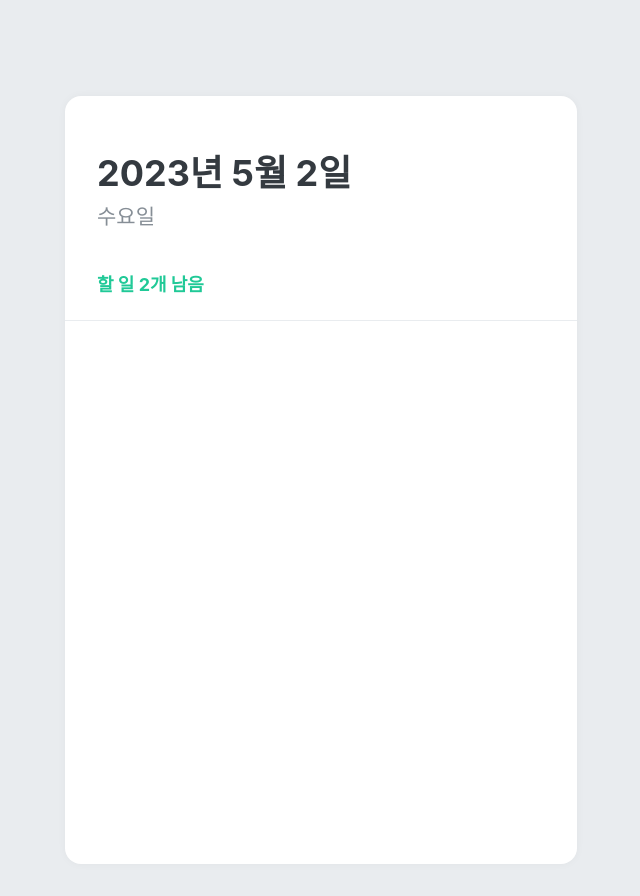
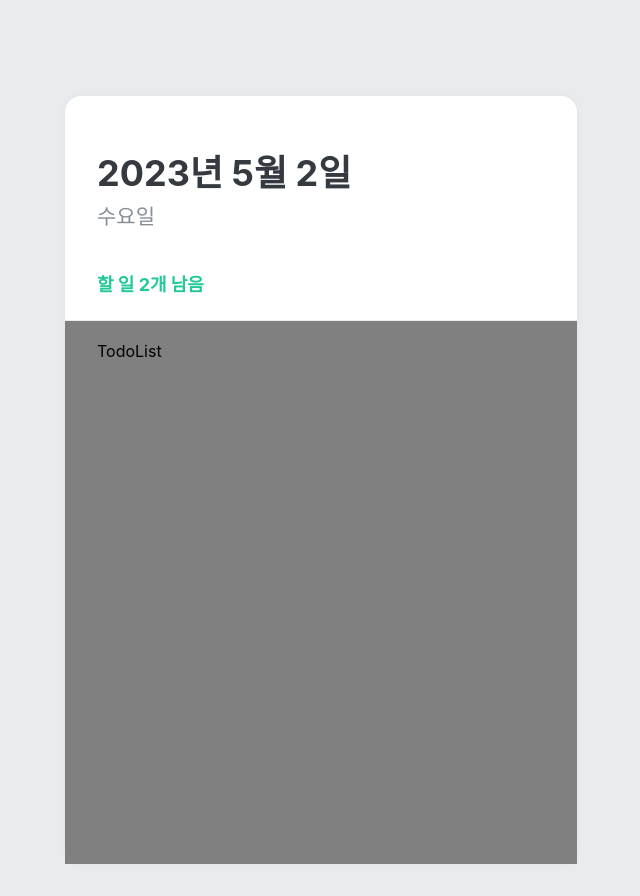
Before and after one commit to postforty/react-todolist-styledcomponents-vlpt, a React (Create React App) app in the folder todolist-js/: page / in a window 1280 px wide. Shown: the whole page, without its empty margins (319-959 px from the left). Built offline with nearby package versions, Linux system fonts and the light colour scheme.

Commit message:
[ADD] TodoList component

```diff
--- a/todolist-js/src/App.js
+++ b/todolist-js/src/App.js
@@ -1,6 +1,7 @@
 import { createGlobalStyle } from "styled-components";
 import TodoTemplate from "./components/TodoTemplate";
 import TodoHead from "./components/TodoHead";
+import TodoList from "./components/TodoList";
 
 const GlobalStyle = createGlobalStyle`
 body {
@@ -13,6 +14,7 @@
       <GlobalStyle />
       <TodoTemplate>
         <TodoHead />
+        <TodoList />
       </TodoTemplate>
     </>
   );
--- /dev/null
+++ b/todolist-js/src/components/TodoList.js
@@ -0,0 +1,15 @@
+import styled from "styled-components";
+
+const TodoListBlock = styled.div`
+  flex: 1;
+  padding: 20px 32px;
+  padding-bottom: 48px;
+  overflow-y: auto;
+  background: gray; /* 임시 */
+`;
+
+const TodoList = () => {
+  return <TodoListBlock>TodoList</TodoListBlock>;
+};
+
+export default TodoList;
```
